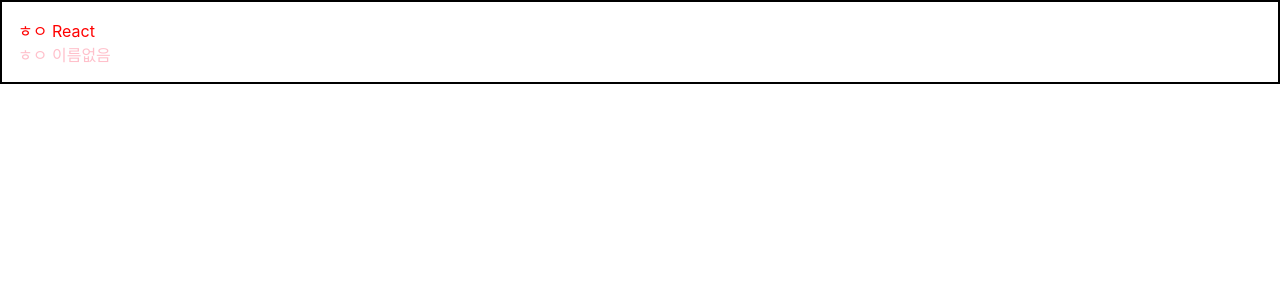
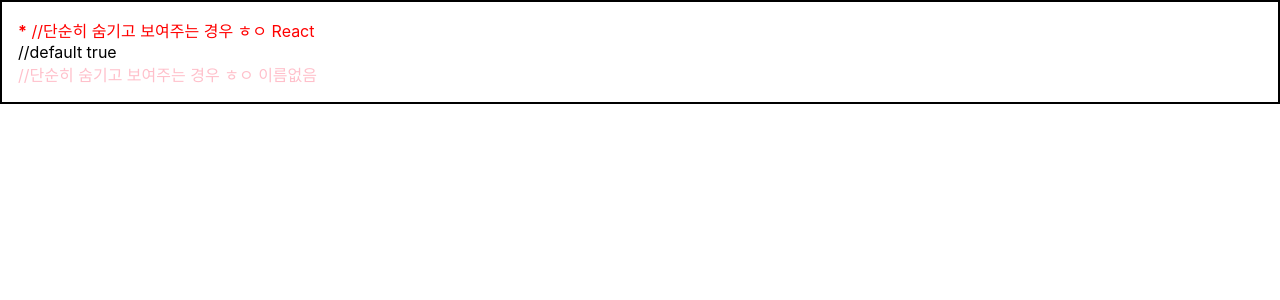
Before and after one commit to wooooooood/Workshop, a React (Create React App) app in the folder React/react-tutorial/begin-react/: page / in a window 1280 px wide. Shown: the top 300 px of the page. Built offline with nearby package versions, Linux system fonts and the light colour scheme; the HTML template or start-up script is replaced by a standard one.

Commit message:
조건부 렌더링

```diff
--- a/React/react-tutorial/begin-react/src/App.js
+++ b/React/react-tutorial/begin-react/src/App.js
@@ -5,7 +5,7 @@
 function App() {
   return (
     <Wrapper>
-      <Hello name="React" color="red"/>
+      <Hello name="React" color="red" isSpecial/> //default true
       <Hello color="pink"/>
     </Wrapper>
   );
--- a/React/react-tutorial/begin-react/src/Hello.js
+++ b/React/react-tutorial/begin-react/src/Hello.js
@@ -1,14 +1,14 @@
-//react component 만들기
-import React from 'react'; //react를 불러와서 사용하겠다
-//컴포넌트 만들기: 함수형 or 클래스
+import React from 'react';
 
-//컴포넌트 이름은 파스칼케이스
-function Hello({color, name}) {
-    //jsx 리턴
-    //객체, 객체를 감싸는 중괄호
-    return <div style={{
+function Hello({color, name, isSpecial}) {
+    return (
+      <div style={{
         color
-    }}>ㅎㅇ {name}</div>;
+      }}>
+        {isSpecial && <b>*</b>} //단순히 숨기고 보여주는 경우
+        ㅎㅇ {name}
+      </div>
+    );
 }
 
 Hello.defaultProps = {
```
